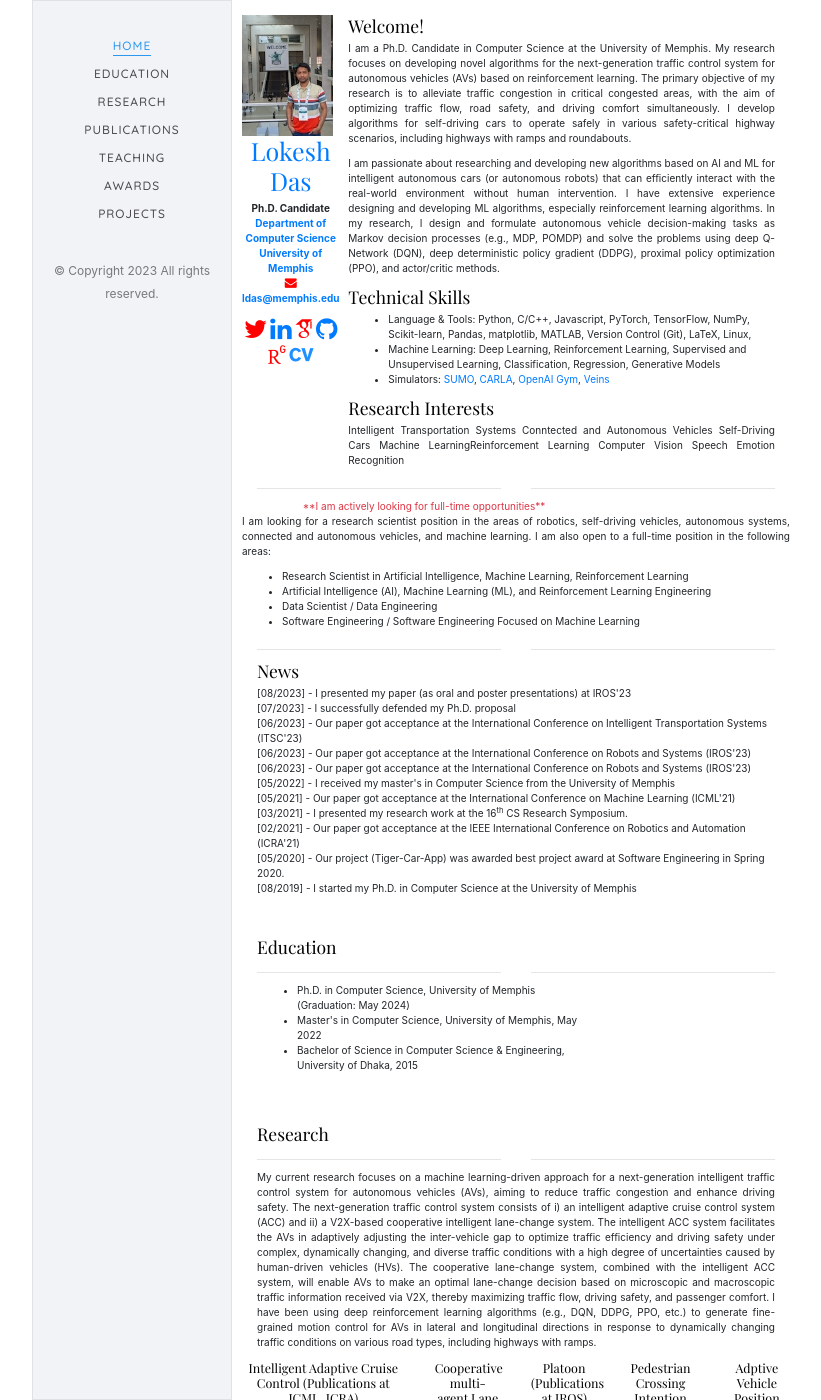
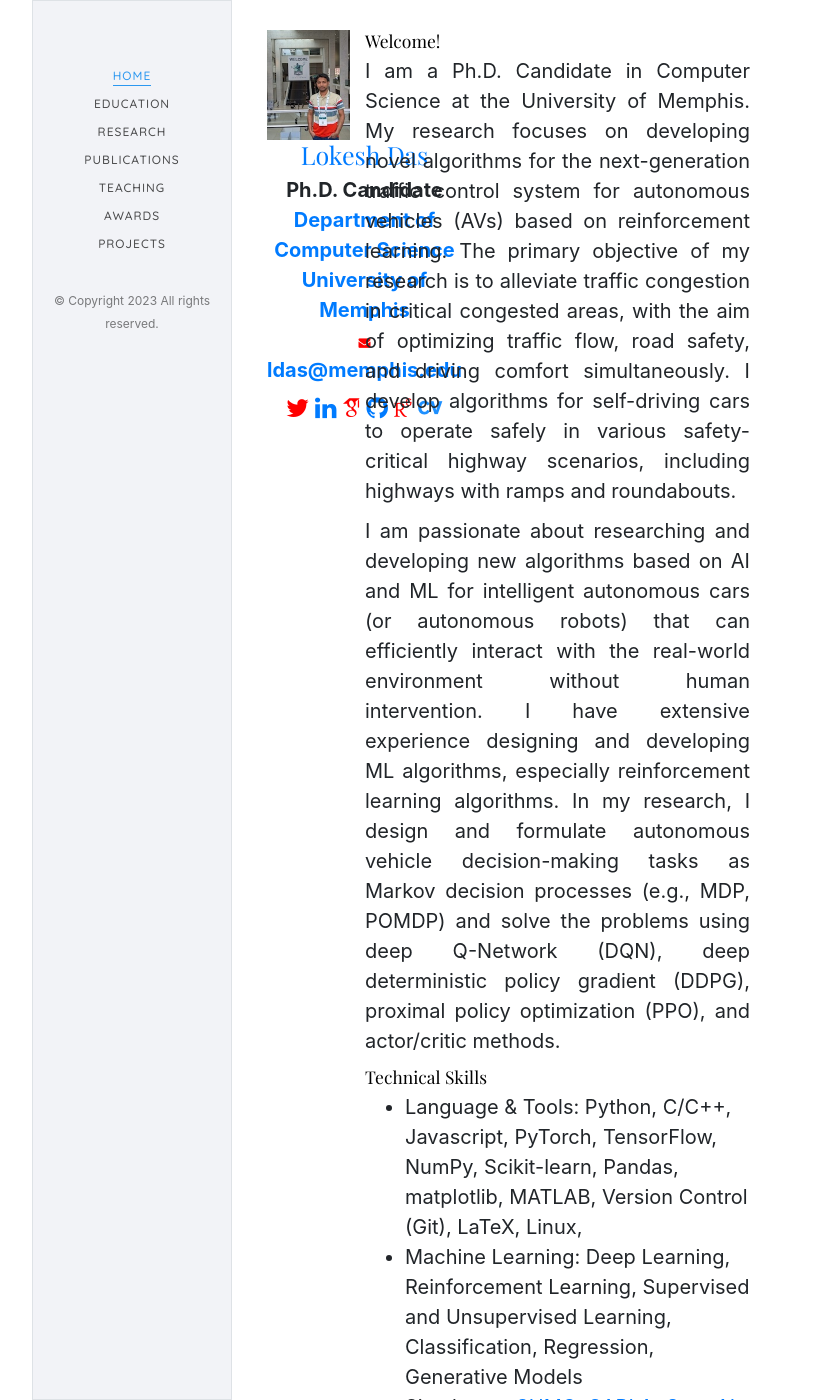
Before and after one commit to lokesh-c-das/lokesh-c-das.github.io, a Jekyll site: the page built from index.md, in a window 1280 px wide and 1400 px high. Shown: the whole window, without its empty margins (224-1045 px from the left). Built offline with Jekyll 4.4.1, drawn with Linux system fonts in a browser that asks for light colours; some web fonts are replaced.

Commit message:
font updated

```diff
--- a/_layouts/default.html
+++ b/_layouts/default.html
@@ -442,7 +442,7 @@
   <script src="{{ "/assets/js/owl.carousel.min.js" | relative_url }}"></script>
   <!-- Counters -->
   <script src="{{ "/assets/js/jquery.countTo.js" | relative_url }}"></script>
-  <!--script src="https://cdn.jsdelivr.net/npm/bootstrap@4.4.1/dist/js/bootstrap.min.js" integrity="sha384-wfSDF2E50Y2D1uUdj0O3uMBJnjuUD4Ih7YwaYd1iqfktj0Uod8GCExl3Og8ifwB6" crossorigin="anonymous"></script-->
+  <script src="https://cdn.jsdelivr.net/npm/bootstrap@4.4.1/dist/js/bootstrap.min.js" integrity="sha384-wfSDF2E50Y2D1uUdj0O3uMBJnjuUD4Ih7YwaYd1iqfktj0Uod8GCExl3Og8ifwB6" crossorigin="anonymous"></script>
   <!-- MAIN JS -->
   <script src="{{ "/assets/js/main.js" | relative_url }}"></script>
 
--- a/assets/css/style.css
+++ b/assets/css/style.css
@@ -14,7 +14,7 @@
 body {
   font-family: "Quicksand", Arial, sans-serif;
   font-weight: 600;
-  font-size: 18px;
+  font-size: 2rem!important;
   line-height: 1.8;
   color: rgba(0, 0, 0, 0.7); }
   @media screen and (max-width: 992px) {
```
